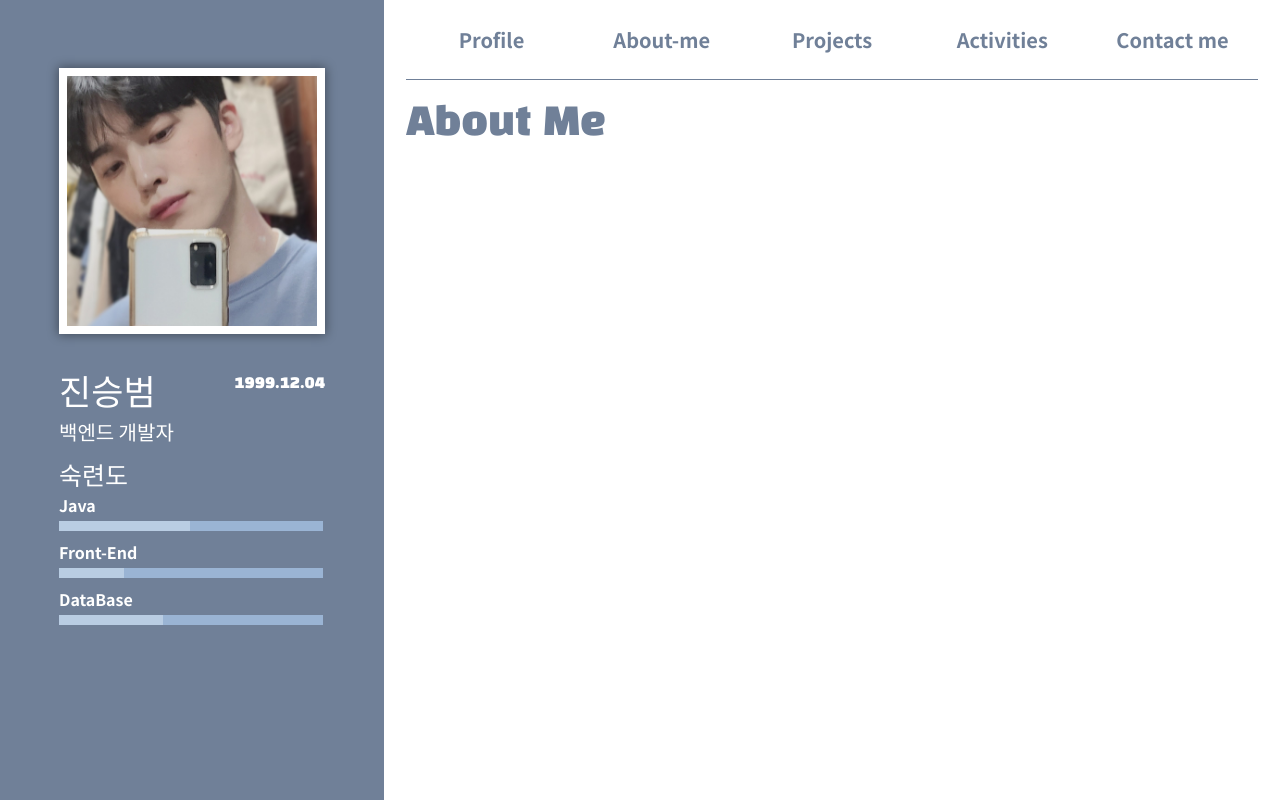
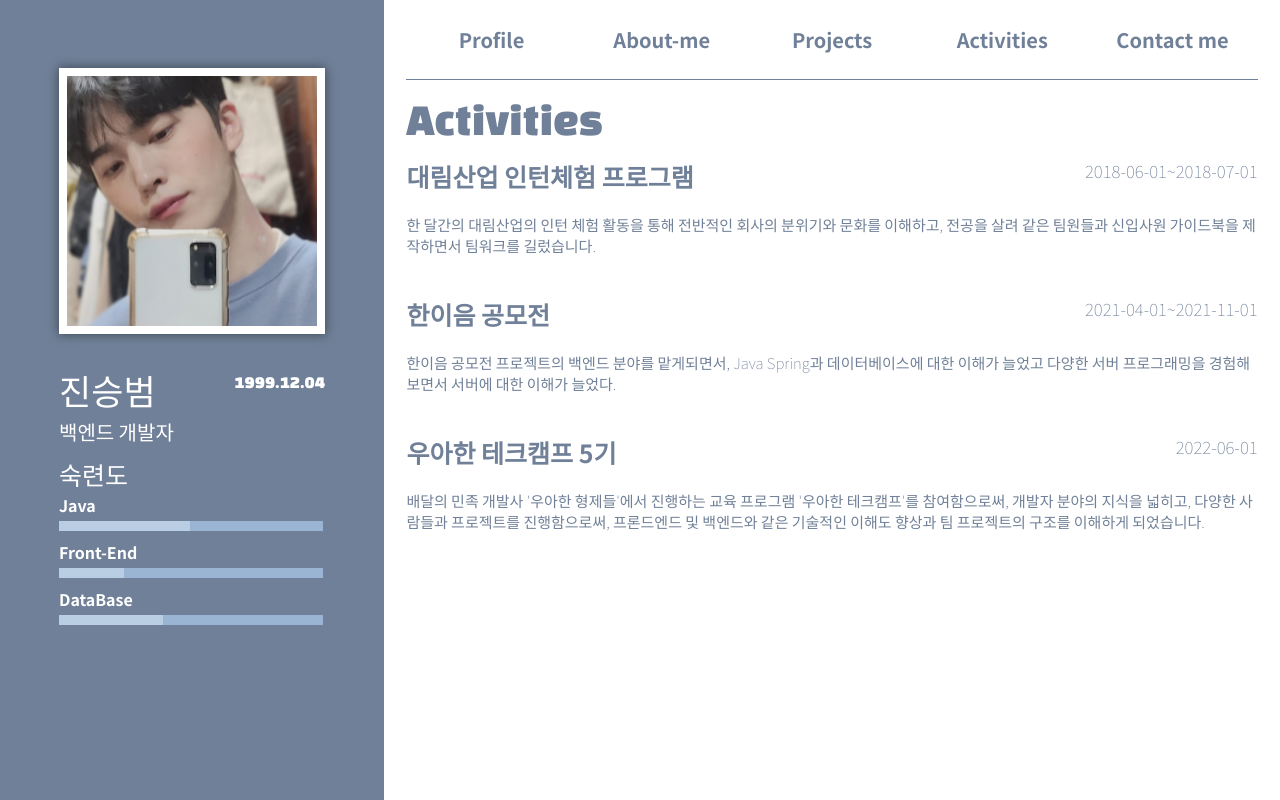
Before and after one commit to jindaram-stu/resume2, a plain HTML site: page html/acitivites.html in a window 1280 px wide. Drawn offline with Linux system fonts and the light colour scheme.

Commit message:
0429 first commit

```diff
--- a/html/acitivites.html
+++ b/html/acitivites.html
@@ -48,7 +48,7 @@
         <div class="menu">
             <div class="menu-block">
                 <a href="../index.html"><p class="menu-name">Profile</p></a>
-                <p class="menu-name">About-me</p>
+                <a href="about_me.html"><p class="menu-name">About-me</p></a>
                 <a href="projects.html"><p class="menu-name">Projects</p></a>
                 <p class="menu-name">Activities</p>
                 <a href="contact_me.html"><p class="menu-name">Contact me</p></a>
@@ -57,8 +57,44 @@
         <div class="main-contents">
             <div class="profile-content">
                 <!-- 프로필 -->
-                <p class = "title-h1">About Me</p>
+                <p class = "title-h1">Activities</p>
                 <div class="contents">
+                    <div class="project"> <!-- 대림산업 직장체험 -->
+                        <div class="project-head">
+                            <p class="project-name">대림산업 인턴체험 프로그램</p>
+                            <p class="project-date">2018-06-01~2018-07-01</p>
+                        </div>
+
+                        <div class="project-content">
+                            <p class="project-explanation">
+                               한 달간의 대림산업의 인턴 체험 활동을 통해 전반적인 회사의 분위기와 문화를 이해하고, 전공을 살려 같은 팀원들과 신입사원 가이드북을 제작하면서 팀워크를 길렀습니다.
+                            </p>
+                        </div>
+                    </div>
+                    <div class="project"> <!-- 한이음 멘토링 -->
+                        <div class="project-head">
+                            <p class="project-name">한이음 공모전</p>
+                            <p class="project-date">2021-04-01~2021-11-01</p>
+                        </div>
+
+                        <div class="project-content">
+                            <p class="project-explanation">
+                              한이음 공모전 프로젝트의 백엔드 분야를 맡게되면서, Java Spring과 데이터베이스에 대한 이해가 늘었고 다양한 서버 프로그래밍을 경험해보면서 서버에 대한 이해가 늘었다.
+                            </p>
+                        </div>
+                    </div>
+                    <div class="project"> <!-- 우아한 테크캠프 -->
+                        <div class="project-head">
+                            <p class="project-name">우아한 테크캠프 5기</p>
+                            <p class="project-date">2022-06-01</p>
+                        </div>
+
+                        <div class="project-content">
+                            <p class="project-explanation">
+                               배달의 민족 개발사 '우아한 형제들'에서 진행하는 교육 프로그램 '우아한 테크캠프'를 참여함으로써, 개발자 분야의 지식을 넓히고, 다양한 사람들과 프로젝트를 진행함으로써, 프론드엔드 및 백엔드와 같은 기술적인 이해도 향상과 팀 프로젝트의 구조를 이해하게 되었습니다.
+                            </p>
+                        </div>
+                    </div>
                 </div>
             </div>
         </div>
--- a/style.css
+++ b/style.css
@@ -204,7 +204,6 @@ html, body {
 }
 .line {
     clear:both;
-    float :right;
     height : 1px;
     width : 100%;
     border-bottom : 1px solid #708098;
```
Also changed, not shown: html/about_me.html (+1 -0 lines), html/projects.html (+11 -7 lines), index.html (+3 -4 lines), img/instagram.png (added).
